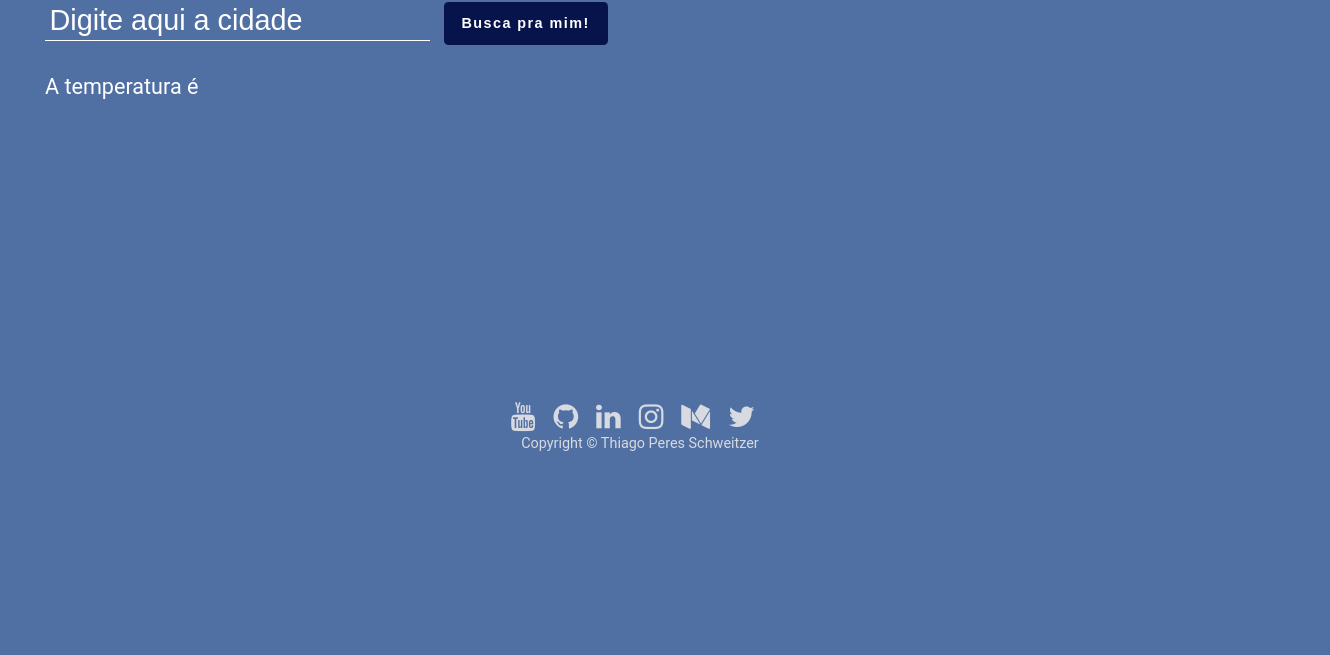
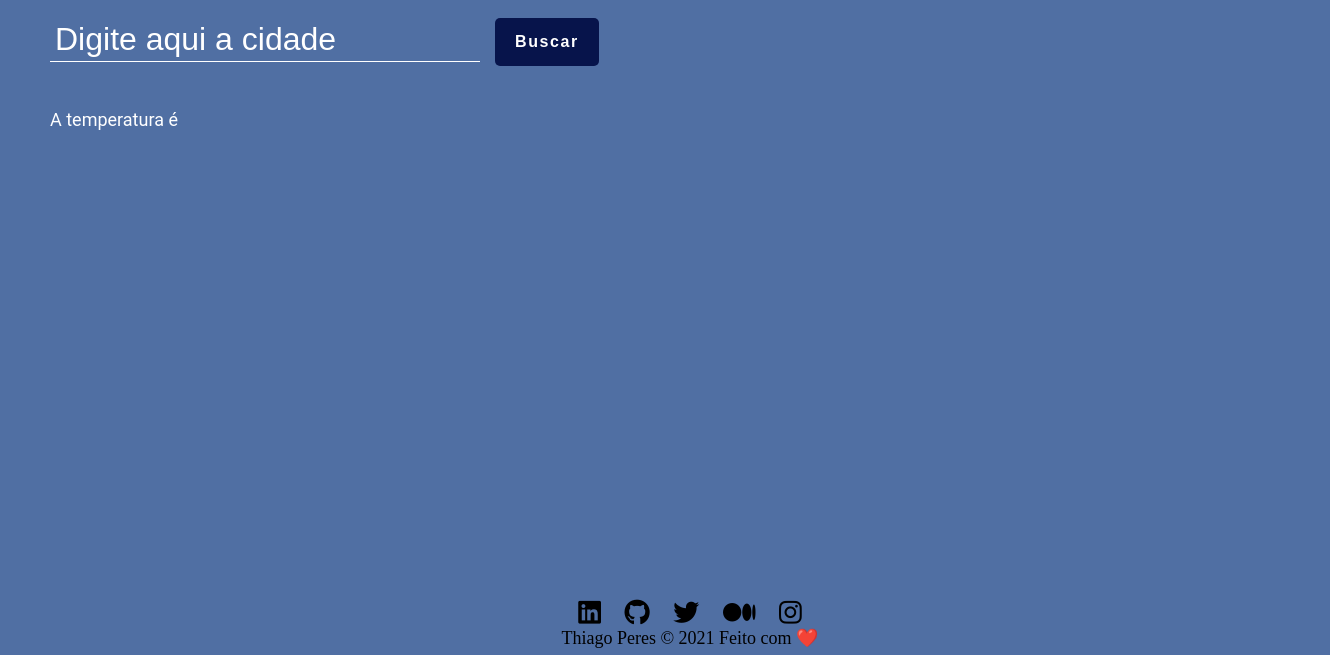
Before and after one commit to thiagoperess/app-qual-o-tempo, a plain HTML site: page index.html in a window 1280 px wide. Shown: the part 145-800 px from the top of the page, 1330 px wide, since content can reach past the window. Drawn offline with Linux system fonts and the light colour scheme.

Commit message:
final footer

```diff
--- a/css/style.css
+++ b/css/style.css
@@ -1,15 +1,6 @@
 @charset "UTF-8";
 @import url(font-awesome.min.css);
 @import url("https://fonts.googleapis.com/css?family=Signika:300,700");
-
-/* RESET STYLES
-–––––––––––––––––––––––––––––––––––––––––––––––––– */
-
-/* Zoom */
-
-html {
-  zoom: 0.9;
-}
 
 :root {
   --bg_main: #506fa3;
@@ -31,6 +22,14 @@ html {
 a {
   color: inherit;
   text-decoration: none;
+}
+
+h1 {
+  font-size: xx-large;
+}
+
+h2 {
+  font-size: large;
 }
 
 button {
@@ -64,6 +63,7 @@ body {
   background: var(--bg_main);
   color: var(--text_dark);
   padding: 50px;
+  overflow: hidden;
 }
 
 .container {
@@ -74,14 +74,14 @@ body {
 }
 
 
-/* SECTION #1
-–––––––––––––––––––––––––––––––––––––––––––––––––– */
+/*  SECTION  #1  */
+
 .top-banner {
   color: var(--text_light);
 }
 
 .heading {
-  font-family: -apple-system, BlinkMacSystemFont, 'Segoe UI', Roboto, Oxygen, Ubuntu, Cantarell, 'Open Sans', 'Helvetica Neue', sans-serif;
+  font-family: Georgia, 'Times New Roman', Times, serif;
   font-weight: bold;
   font-size: 4rem;
   letter-spacing: 0.02em;
@@ -129,17 +129,15 @@ body {
 }
 
 
-/* SECTION #2
-–––––––––––––––––––––––––––––––––––––––––––––––––– */
+/* SECTION #2 */
 
 li.city {
-  height: 220px;
-  width: 200px;
+  height: 100%;
+  width: 85%;
 }
 
 .ajax-section {
-  margin: 90px 0 20px;
-  margin-left: -220px;
+  margin: 50px 30px;
 }
 
  .ajax-section .cities {
@@ -150,7 +148,7 @@ li.city {
 
 .ajax-section .city {
   position: relative;
-  padding: 40px 10%;
+  padding: 30px 10%;
   border-radius: 20px;
   background: var(--text_light);
   color: var(--text_med);
@@ -158,11 +156,9 @@ li.city {
 
 .ajax-section .city::after {
   content: '';
-  width: 90%;
+  width: 85%;
   height: 40px;
   position: absolute;
-  bottom: -12px;
-  left: 5%;
   z-index: -1;
   opacity: 0.3;
   border-radius: 20px;
@@ -177,7 +173,7 @@ li.city {
 }
 
 .ajax-section .city-temp {
-  font-size: 2rem;
+  font-size: 1.2rem;
   font-weight: bold;
   margin-top: 10px;
   color: #0c0f15;
@@ -201,57 +197,67 @@ li.city {
 }
 
 
-/* FOOTER
-–––––––––––––––––––––––––––––––––––––––––––––––––– */
+/* FOOTER */
 
-footer {
-  text-align: center;
+h3 {
+  font-size: large;
+  font-family: 'Times New Roman', Times, serif;
+  color: black;
+  top: 5px;
 }
 
-.page-footer {
-  font-size: 1rem;
-  color: var(--text_light);
-
+.center {
+  display: inline;
+  justify-content: center;
+  align-items: center;
+  text-align: center;
+  padding-top: 10px;
+  font-size: 13px;
+  font-family: Arial, Helvetica, sans-serif;
+  bottom: 0;
 }
 
-.page-footer span {
-  color: var(--red);
+.main {
+  width: 100%;
+  height: 65px;
+  position: absolute;
 }
 
+.icon {
+  width: 65px;
+  height: 5px;
+  margin: 10px;
+  cursor: pointer;
+  border-radius: 50px;
+}
 
-    ul.icons li {
-      display: inline-block;
-      padding: 0 1em 0 0;
-      margin-top: 220px;
-    }
+.fa-linkedin {
+  text-decoration: none;
+  color: rgb(0, 0, 0);
+}
 
-      ul.icons li .icon:before {
-        font-size: 2em;
-      }
+.fa-github {
+  text-decoration: none;
+  color: rgb(0, 0, 0);
+}
 
-      .icon:before {
-        -moz-osx-font-smoothing: grayscale;
-        -webkit-font-smoothing: antialiased;
-        font-family: FontAwesome;
-        font-style: normal;
-        font-weight: normal;
-        text-transform: none !important;
-      }
+.fa-twitter {
+  text-decoration: none;
+  color: rgb(0, 0, 0);
+}
 
-      .icon > .label {
-        display: none;
-      }
+.fa-medium {
+  text-decoration: none;
+  color: rgb(0, 0, 0);
+}
 
-  label {
-		margin: 0;
-		padding: 0;
-		border: 0;
-		font-size: 100%;
-		font: inherit;
+.fa-instagram {
+  text-decoration: none;
+  color: rgb(0, 0, 0);
+}
 
-  }
-/* MQ
-–––––––––––––––––––––––––––––––––––––––––––––––––– */
+/* MEDIA QUERIES  */
+
 @media screen and (max-width: 1000px) {
   body {
     padding: 30px;
--- a/index.html
+++ b/index.html
@@ -13,7 +13,7 @@
 		  <h1 class="heading">Qual o Tempo?!</h1>
 		  <form>
 			<input type="text" placeholder="Digite aqui a cidade" autofocus>
-			<button type="submit">Busca pra mim!</button>
+			<button type="submit">Buscar</button>
 			<span class="msg"></span>
 		  </form>
 		  <h1> &nbsp; </h1>
@@ -25,24 +25,29 @@
 		  <ul class="cities"></ul>
 		</div>
 	  	</section>
-        <header>
-		</header>
-		<aside>
-	</aside>
-	<footer>
-		<div class="copyright">
-			<ul class="icons">
-				<li><a href="https://youtu.be/oML13Ct-fvM" class="icon fa-youtube" target="_blank"><span class="label">Youtube</span></a></li>
-				<li><a href="https://github.com/thiagoperess" class="icon fa-github" target="_blank"><span class="label">Github</span></a></li>
-				<li><a href="https://www.linkedin.com/in/peress/" class="icon fa-linkedin" target="_blank"><span class="label">LinkedIn</span></a></li>
-				<li><a href="https://www.instagram.com/oprogramadorjunior/" class="icon fa-instagram" target="_blank"><span class="label">Instagram</span></a></li>
-				<li><a href="https://medium.com/@thiagoperess" class="icon fa-medium" target="_blank"><span class="label">Medium</span></a></li>
-				<li><a href="https://twitter.com/othiagoperess" class="icon fa-twitter" target="_blank"><span class="label">Twitter</span></a></li>
-			</ul>
-			<p>Copyright © Thiago Peres Schweitzer</p>
+	<footer class="main center">
+		<div class="icon center">
+			<a class="fab fa-linkedin fa-2x" href="https://www.linkedin.com/in/thiagoperess" target="_blank"></a>
 		</div>
+		<div class="icon center">
+			<a class="fab fa-github fa-2x" href="https://github.com/thiagoperess" target="_blank"></a>
+		</div>
+		<div class="icon center">
+			<a class="fab fa-twitter fa-2x" href="https://twitter.com/othiagoperess" target="_blank"></a>
+		</div>
+		<div class="icon center">
+			<a class="fab fa-medium fa-2x" href="https://medium.com/@thiagoperess" target="_blank"></a>
+		</div>
+		<div class="icon center">
+			<i><a class="fab fa-instagram fa-2x" href="https://www.instagram.com/oprogramadorjunior/" target="_blank"></a></i>
+		</div>
+		<h3>Thiago Peres &copy;
+			<script type="text/javascript">document.write(new Date().getFullYear());</script>
+			Feito com ❤️
+		</h3>
 	</footer>
 </body>
+<script src="https://kit.fontawesome.com/b37b8b8e5b.js" crossorigin="anonymous"></script>
 <script src="js/bootstrap.min.js"></script>
 <script src="js/tempo.js"></script>
 </html>
```
